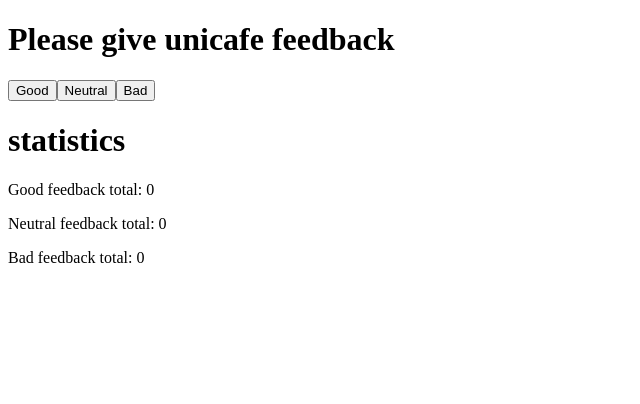
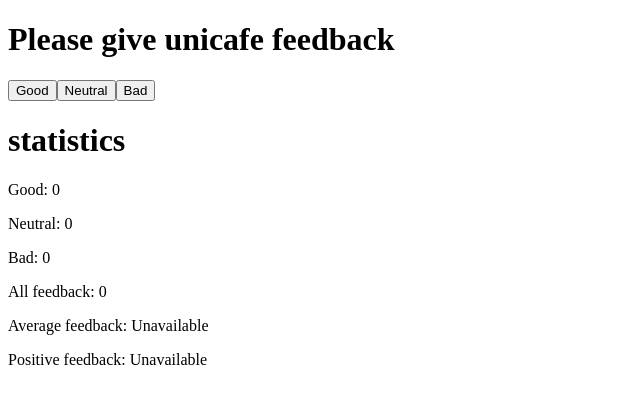
Before and after one commit to RichardvLeeuwen/FullstackDevelopment2022, a React (Create React App) app in the folder Part1/unicafe/: page / in a window 1280 px wide. Shown: the top 404 px of the page, without its empty margins (0-640 px from the left). Built offline with nearby package versions, Linux system fonts and the light colour scheme.

Commit message:
Finished 1.7

```diff
--- a/Part1/unicafe/src/App.js
+++ b/Part1/unicafe/src/App.js
@@ -14,6 +14,63 @@
     </button>
 )
 
+const ShowFeedback = ({type, amount}) => {
+  return (
+    <div>
+      <p>{type}: {amount}</p>
+    </div>
+  )
+}
+
+const TotalFeedback = ({good, neutral, bad}) => {
+  return (
+    <div>
+      <p>All feedback: {good+neutral+bad}</p>
+    </div>
+  )
+}
+
+const AverageFeedback = ({good, neutral, bad}) => { //good counts for 1, neutral for 0, bad for -1
+  const total = good+neutral+bad
+  const goodScore = good
+  const neutralScore = neutral * 0
+  const badScore = bad * -1
+  const averageScore = (goodScore+neutralScore+badScore)/(total)
+
+  if(total === 0) {
+    return (
+      <div>
+        <p>Average feedback: Unavailable</p>
+      </div>
+    )
+  }
+
+  return (
+    <div>
+      <p>Average feedback: {averageScore}</p>
+    </div>
+  )
+}
+
+const PostiveFeedbackPercentage = ({good, neutral, bad}) => {
+  const total = good+neutral+bad
+  const positiveScore = (good/(total))*100
+
+  if(total === 0) {
+    return (
+      <div>
+        <p>Positive feedback: Unavailable</p>
+      </div>
+    )
+  }
+
+  return (
+    <div>
+      <p>Positive percentage feedback: {positiveScore} %</p>
+    </div>
+  )
+}
+
 const App = () => {
   const [good, setGood] = useState(0)
   const [neutral, setNeutral] = useState(0)
@@ -21,6 +78,7 @@
 
   const title = 'Please give unicafe feedback'
   const statTitle = 'statistics'
+  const feedbackTypes = ['Good', 'Neutral', 'Bad']
 
   const incGood = () => setGood(good+1)
   const incNeutral = () => setNeutral(neutral+1)
@@ -29,13 +87,16 @@
   return (
     <div>
       <Header header={title}/>
-      <Button clickFunc={incGood} description={"Good"}/>
-      <Button clickFunc={incNeutral} description={"Neutral"}/>
-      <Button clickFunc={incBad} description={"Bad"}/>
+      <Button clickFunc={incGood} description={feedbackTypes[0]}/>
+      <Button clickFunc={incNeutral} description={feedbackTypes[1]}/>
+      <Button clickFunc={incBad} description={feedbackTypes[2]}/>
       <Header header={statTitle}/>
-      <p>{'Good feedback total: '+ good}</p>
-      <p>{'Neutral feedback total: '+ neutral}</p>
-      <p>{'Bad feedback total: '+ bad}</p>
+      <ShowFeedback type={feedbackTypes[0]} amount={good}/>
+      <ShowFeedback type={feedbackTypes[1]} amount={neutral}/>
+      <ShowFeedback type={feedbackTypes[2]} amount={bad}/>
+      <TotalFeedback good={good} neutral={neutral} bad={bad}/>
+      <AverageFeedback good={good} neutral={neutral} bad={bad}/>
+      <PostiveFeedbackPercentage good={good} neutral={neutral} bad={bad}/>
     </div>
   )
 }
```
